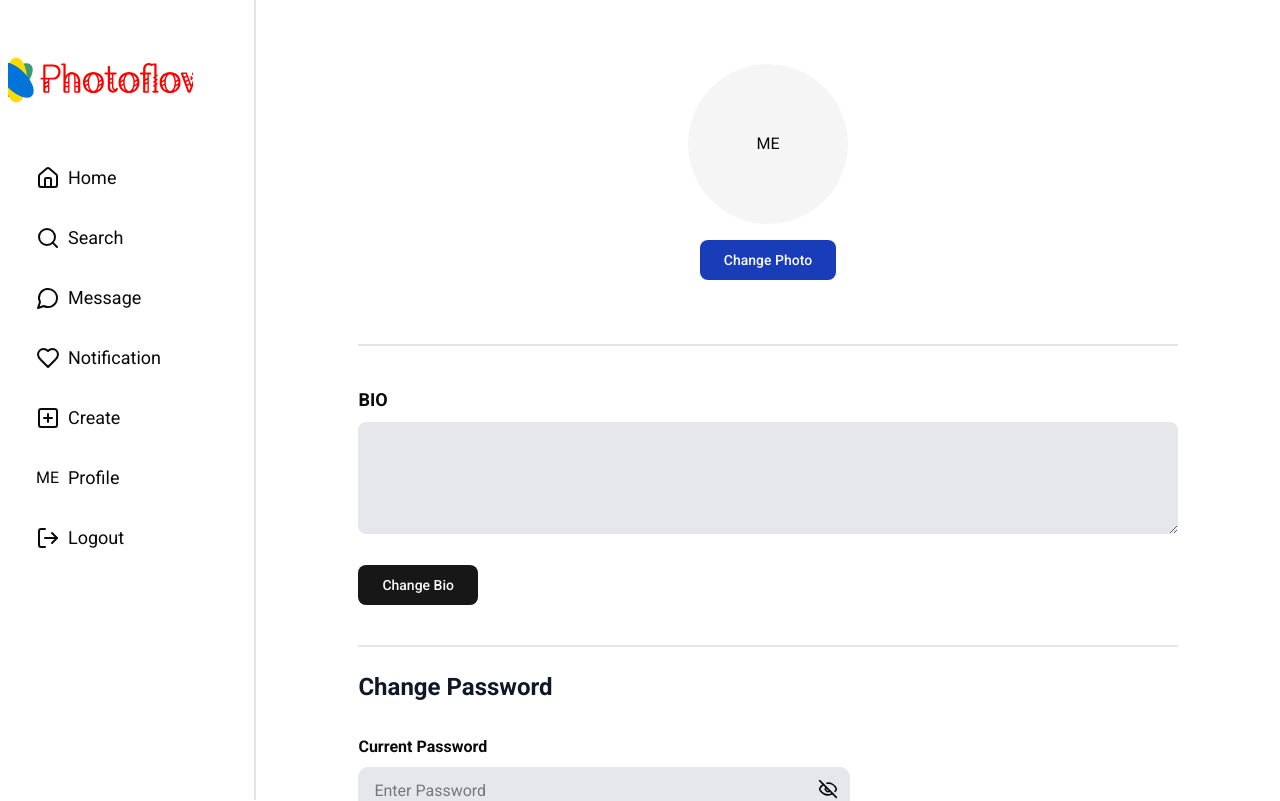
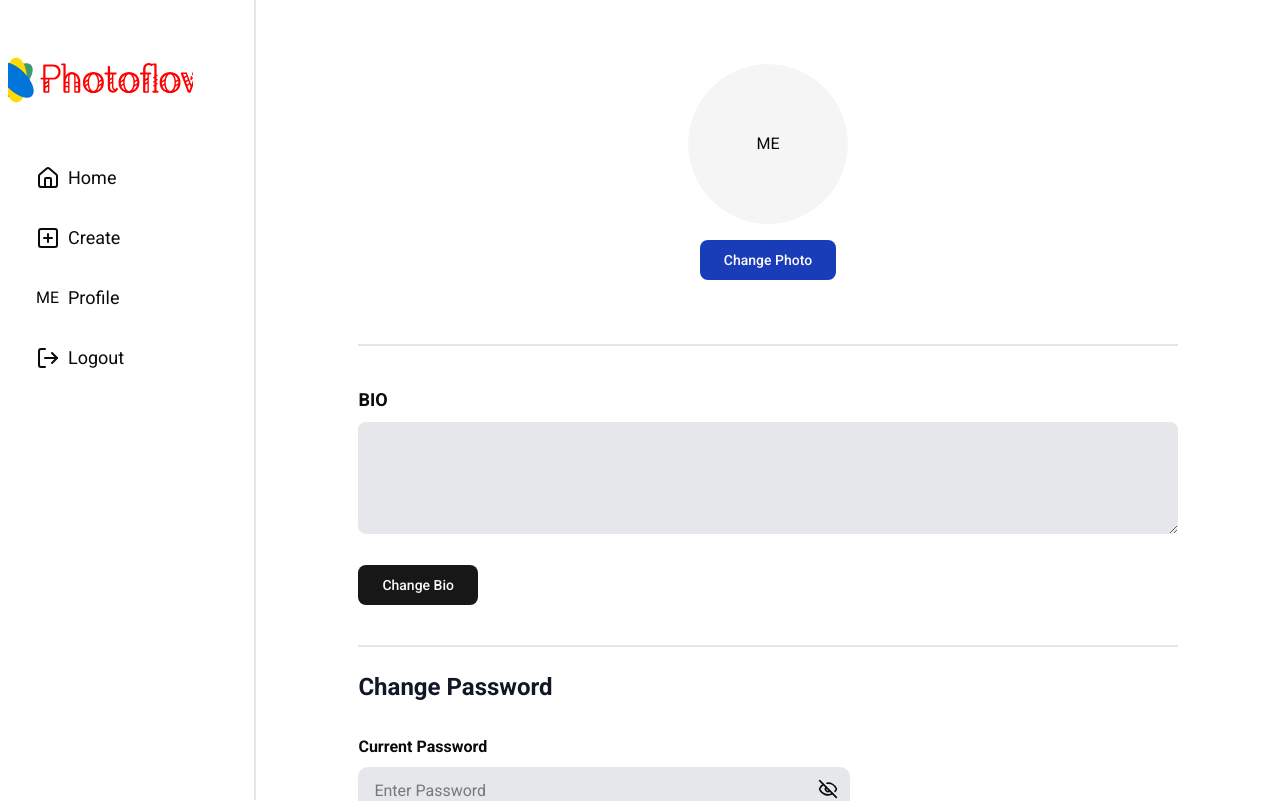
Before and after one commit to Kaarti22/photoflow, a Next.js app in the folder frontend/: page /edit-profile in a window 1280 px wide. Shown: the top 801 px of the page. Built offline with nearby package versions, Linux system fonts and the light colour scheme; no server answers.

Commit message:
removed unused icons

```diff
--- a/frontend/components/Home/LeftSidebar.tsx
+++ b/frontend/components/Home/LeftSidebar.tsx
@@ -1,10 +1,10 @@
 "use client";
 import {
-  Heart,
+  // Heart,
   HomeIcon,
   LogOutIcon,
-  MessageCircle,
-  Search,
+  // MessageCircle,
+  // Search,
   SquarePlus,
 } from "lucide-react";
 import React, { useState } from "react";
@@ -51,18 +51,18 @@ const LeftSidebar = () => {
         icon: <HomeIcon />,
         label: "Home",
       },
-      {
-        icon: <Search />,
-        label: "Search",
-      },
-      {
-        icon: <MessageCircle />,
-        label: "Message",
-      },
-      {
-        icon: <Heart />,
-        label: "Notification",
-      },
+      // {
+      //   icon: <Search />,
+      //   label: "Search",
+      // },
+      // {
+      //   icon: <MessageCircle />,
+      //   label: "Message",
+      // },
+      // {
+      //   icon: <Heart />,
+      //   label: "Notification",
+      // },
       {
         icon: <SquarePlus />,
         label: "Create",
```
